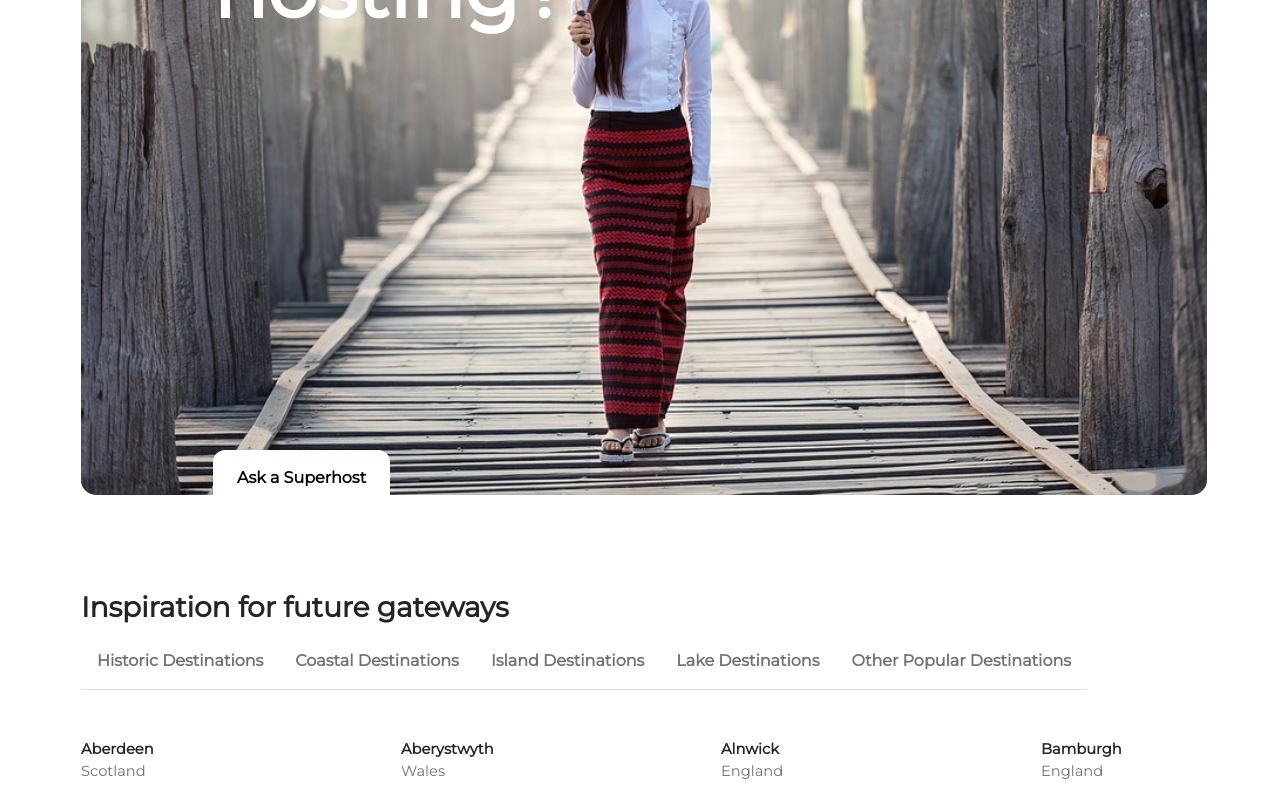
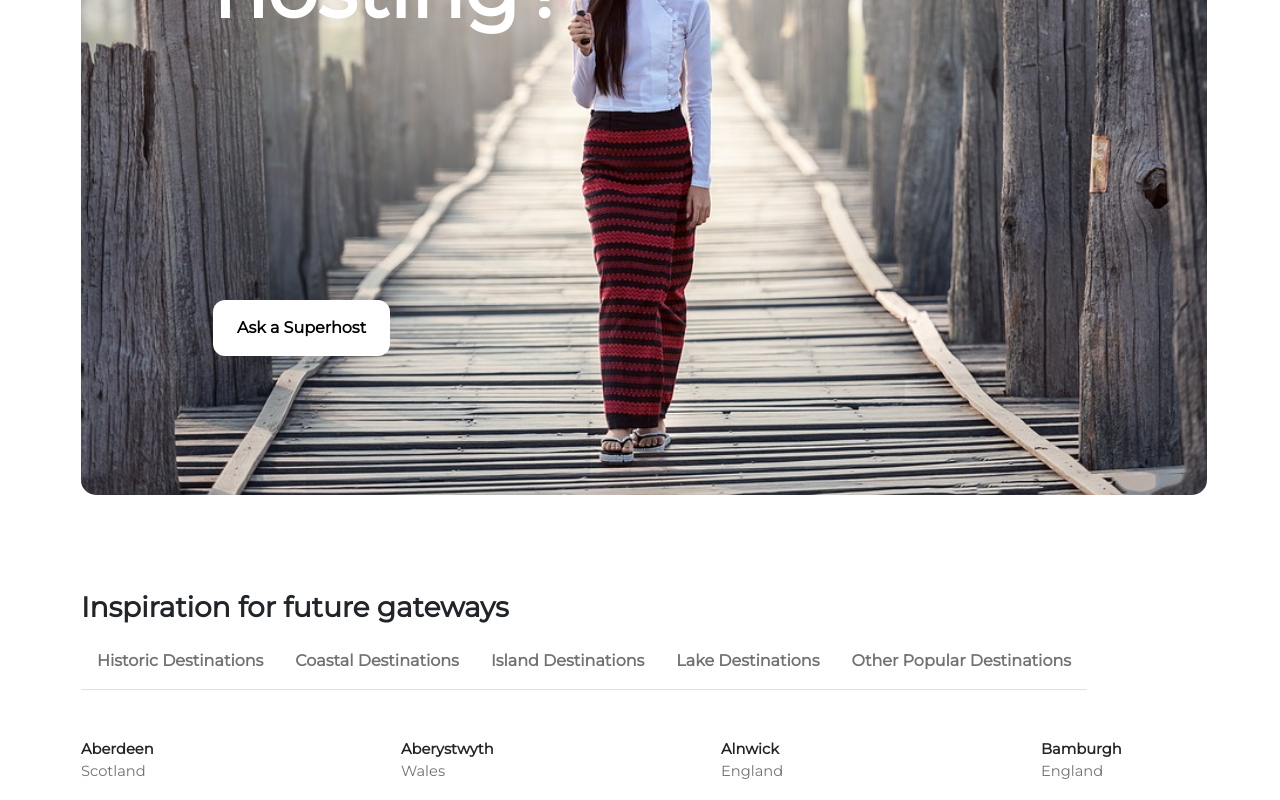
Before and after one commit to RobertaMatera/airbnb, a React (Create React App) app: page / in a window 1280 px wide. Shown: the part 3250-4050 px from the top of the page. Built offline with nearby package versions, Linux system fonts and the light colour scheme.

Commit message:
hosting button position fixed

```diff
--- a/src/Style/hosting.css
+++ b/src/Style/hosting.css
@@ -17,7 +17,7 @@
 
 #host button {
   position: absolute;
-  top: 3700px;
+  top: 3550px;
   left: 213px;
   color: var(--black-color);
   font-weight: bold;
```
